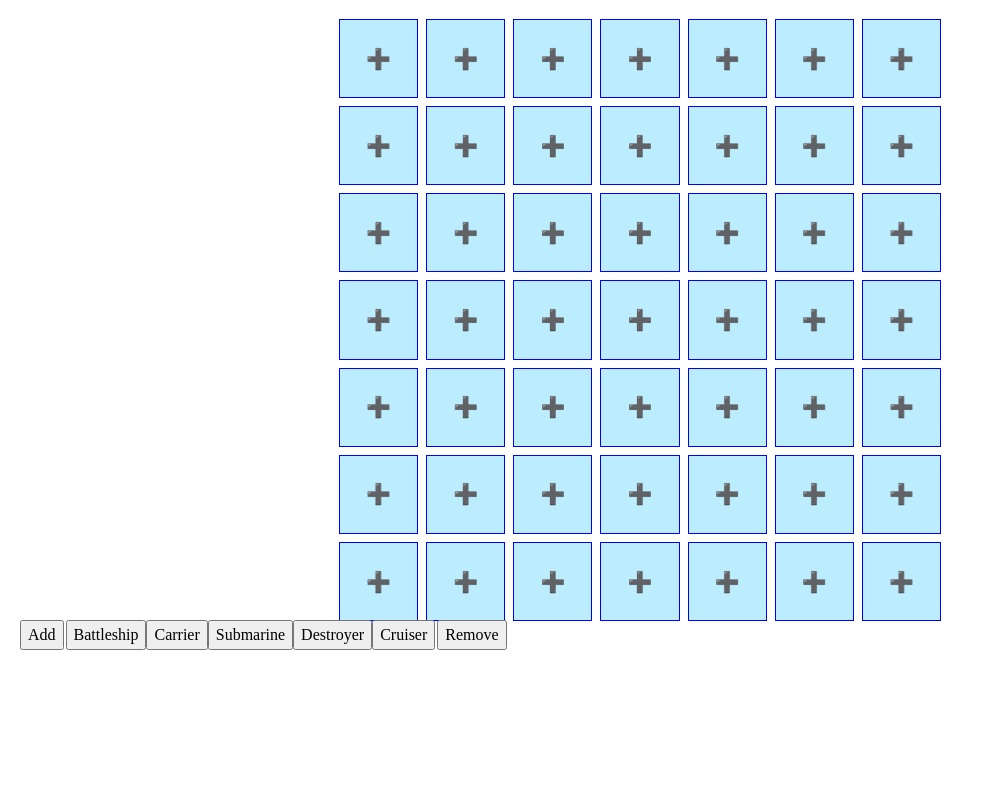
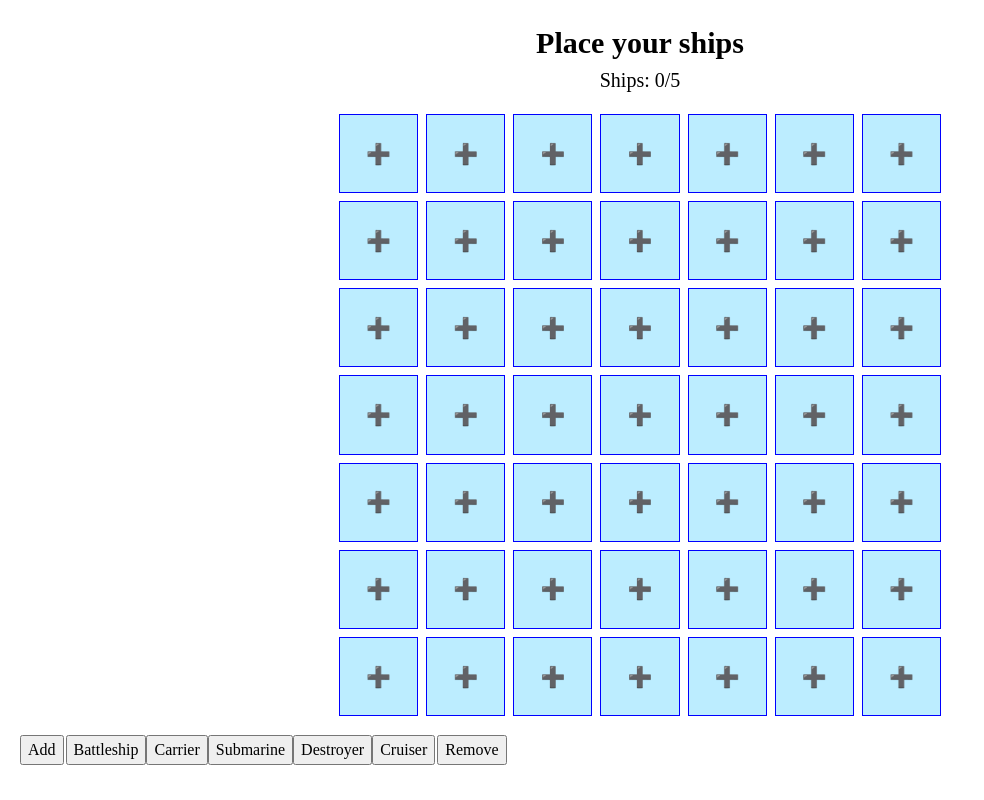
Before and after one commit to PlotChat/battleship-webgame, a website built with webpack: page src/template.html in a window 1280 px wide. Both pictures are taken after a click on the button "Play". Shown: the whole page, without its empty margins (0-984 px from the left). Built offline with nearby package versions, Linux system fonts and the light colour scheme; what prompt-sync would draw is missing.

Commit message:
Add title and subtitle to gameplay page

```diff
--- a/src/View/Components/Text.js
+++ b/src/View/Components/Text.js
@@ -1,7 +1,7 @@
 export function Text({
     content = "",
     tag = "p",
-    size = "1.6rem",
+    size = "",
     variant = "default"
 } = {}) {
     const textElement = document.createElement(tag);
--- a/src/View/Pages/GameplayPage.js
+++ b/src/View/Pages/GameplayPage.js
@@ -2,7 +2,9 @@ import { ArenaBoard } from "../Features/Arena/ArenaBoard";
 import { validateType } from "../../Utils";
 import { Tools } from "../Features/ToolsUI/Tools";
 import { Game } from "../../Model";
+import { Text } from "../Components/Text";
 import "./style/gameplay-page.css";
+import { FlexBox } from "../Components/Layout/FlexBox";
 
 export function GameplayPage({
 	game = null,
@@ -17,8 +19,26 @@ export function GameplayPage({
 	validateType(game, "Arena", Game);
 	validateType(variant, "Gameplay page variant", String);
 
-	const gameplayPage = document.createElement("div");
-	gameplayPage.className = "page gameplay-page";
+	const gameplayPage = new FlexBox();
+	gameplayPage.classList.add("page");
+	gameplayPage.classList.add("gameplay-page");
+
+	const titleWrapper = new FlexBox();
+	titleWrapper.classList.add("gameplay-page__title-wrapper");
+
+	const title = new Text({
+		content: "Place your ships",
+		variant: "bold",
+		tag: "h1",
+	});
+	title.classList.add("gameplay-page__title");
+
+	const subtitle = new Text({
+		content: `Ships: ${game.currentArenaController.arena.ships.length}/${game.currentPlayer.ownedShips.length}`,
+	});
+	subtitle.classList.add("gameplay-page__subtitle");
+
+	titleWrapper.append(title, subtitle);
 
 	const arenaBoard = new ArenaBoard({
 		parent: "gameplay-page",
@@ -34,6 +54,6 @@ export function GameplayPage({
 		toolsRemoveTrigger: toolsRemoveTrigger,
 	});
 
-	gameplayPage.append(arenaBoard, tools);
+	gameplayPage.append(titleWrapper, arenaBoard, tools);
 	return gameplayPage;
 }
--- a/src/View/Pages/style/gameplay-page.css
+++ b/src/View/Pages/style/gameplay-page.css
@@ -1,8 +1,22 @@
 .gameplay-page{
     width: 100%;
+    flex-direction: column;
+}
+
+.gameplay-page__title-wrapper{
+    margin-bottom: 2rem;
+    text-align: center;
+    flex-direction: column;
+}
+
+.gameplay-page__title{
+    font-size: 3rem;
+}
+
+.gameplay-page__subtitle{
+    font-size: 2rem;
 }
 
 .gameplay-page__tools{
-    position: fixed;
-    width: 100%;
+    margin-top: 2rem;
 }
```
